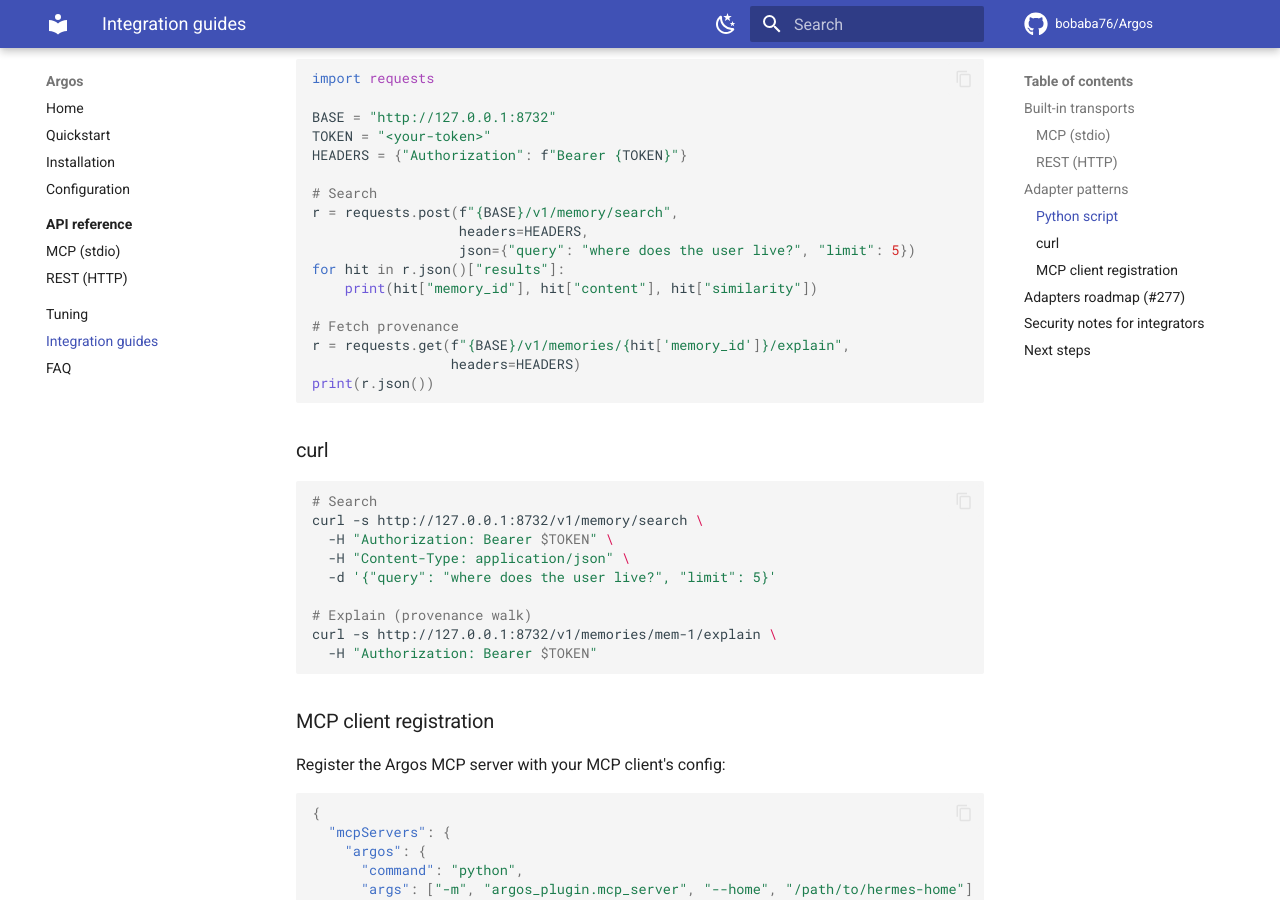
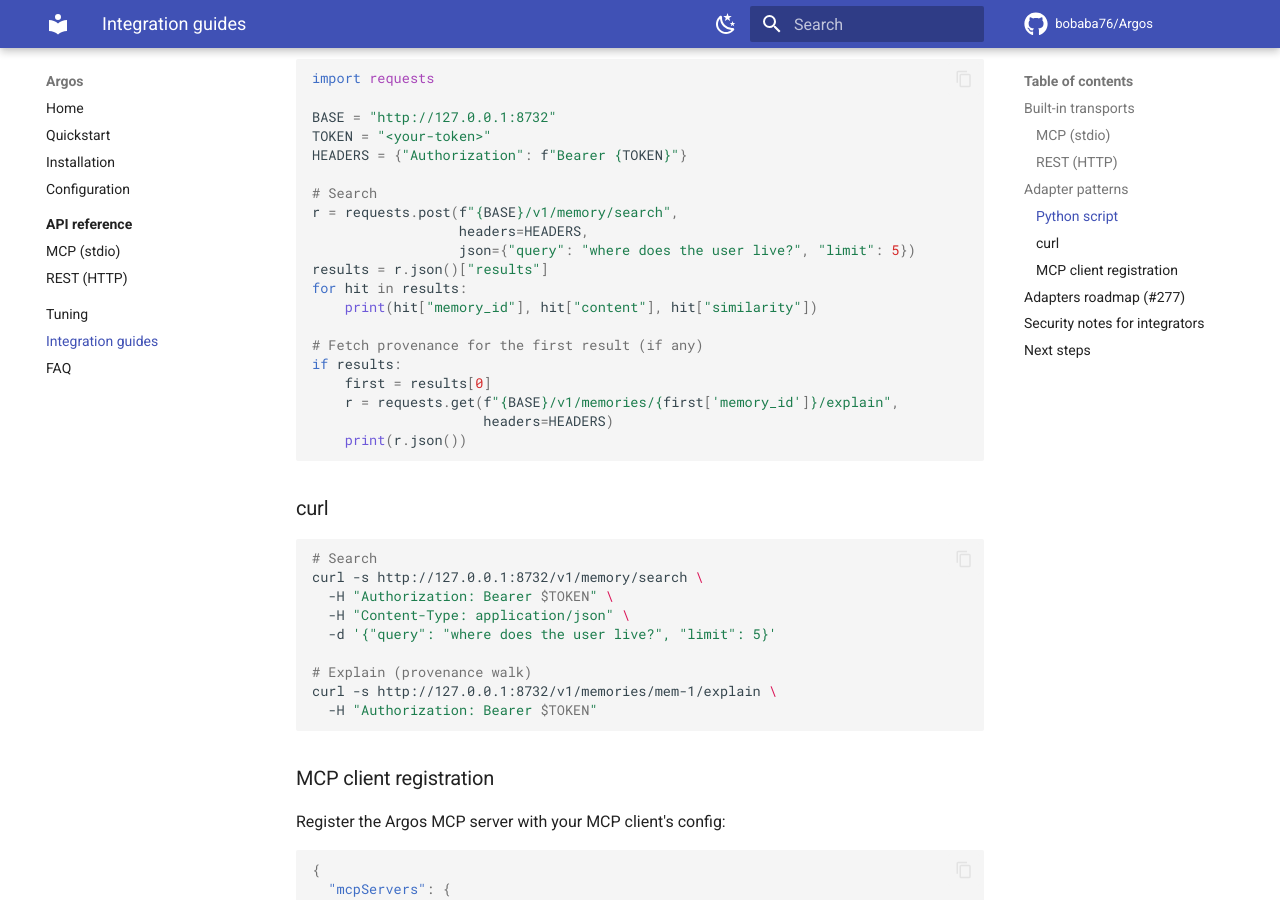
Before and after one commit to bobaba76/Argos, an MkDocs documentation site: the page built from docs/integration.md, in a window 1280 px wide and 900 px high, scrolled down 735 px. Built offline with MkDocs 1.6.1 and Material for MkDocs 9.7.7, drawn with Linux system fonts in a browser that asks for light colours; comment, search, counter and statistics services are not loaded.

````diff
--- a/docs/integration.md
+++ b/docs/integration.md
@@ -31,13 +31,16 @@ HEADERS = {"Authorization": f"Bearer {TOKEN}"}
 r = requests.post(f"{BASE}/v1/memory/search",
                   headers=HEADERS,
                   json={"query": "where does the user live?", "limit": 5})
-for hit in r.json()["results"]:
+results = r.json()["results"]
+for hit in results:
     print(hit["memory_id"], hit["content"], hit["similarity"])
 
-# Fetch provenance
-r = requests.get(f"{BASE}/v1/memories/{hit['memory_id']}/explain",
-                 headers=HEADERS)
-print(r.json())
+# Fetch provenance for the first result (if any)
+if results:
+    first = results[0]
+    r = requests.get(f"{BASE}/v1/memories/{first['memory_id']}/explain",
+                     headers=HEADERS)
+    print(r.json())
 ```
 
 ### curl
--- a/mkdocs.yml
+++ b/mkdocs.yml
@@ -6,6 +6,17 @@ repo_name: bobaba76/Argos
 edit_uri: edit/master/docs/
 docs_dir: docs
 site_dir: site
+
+# Exclude pre-existing internal governance/POPIA documents that live
+# in docs/ but are NOT part of the public docs site. These were placed
+# by other issues (#72 POPIA annex, engineering notes) before the docs
+# site existed. They are excluded from the build so they don't ship to
+# GitHub Pages as unlinked orphan pages.
+exclude_docs: |
+  annexure-a-processing-annex.md
+  procedure-outcome-records.md
+  provider-due-diligence-checklist.md
+  archive/
 
 theme:
   name: material
````
Also changed, not shown: docs/api/rest.md (+1 -1 lines), docs/faq.md (+1 -1 lines), docs/quickstart.md (+1 -1 lines), 2 other files.
